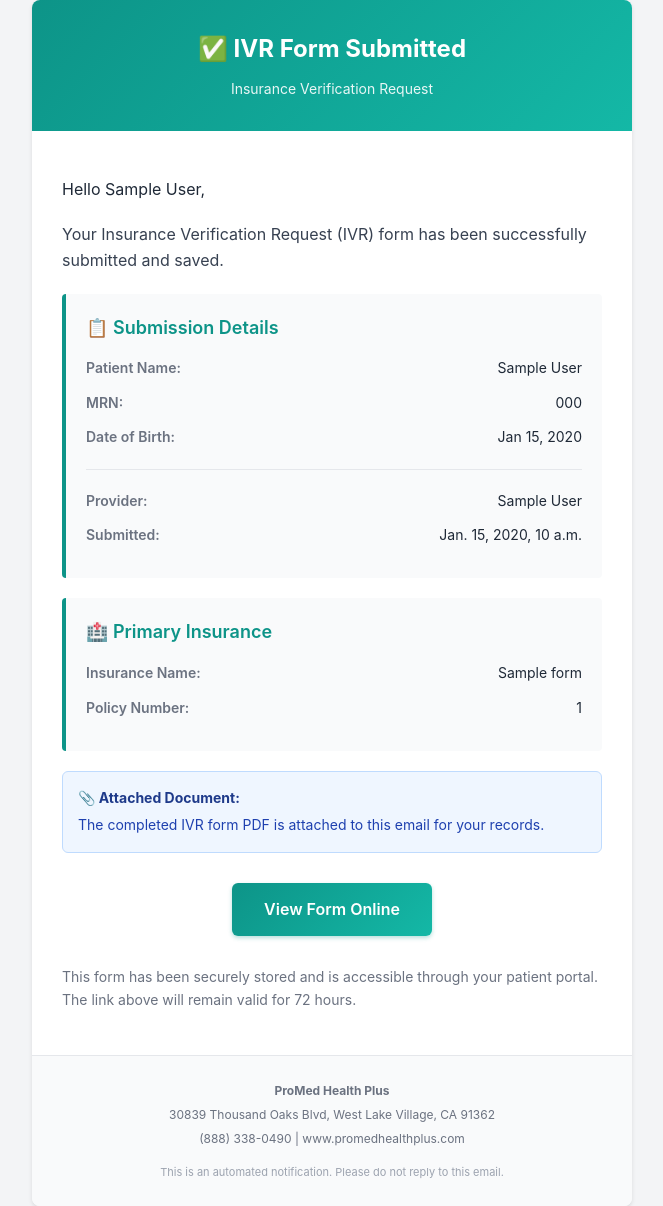
After one commit to Admin1010101/promed_api_production, a Django app: template patients/templates/patients/ivr_form_submission.html in a window 1280 px wide. The commit adds this page. Shown: the whole page, without its empty margins (308-971 px from the left). Run offline with Django 5.2, Linux system fonts and the light colour scheme; tables that the repository leaves empty hold one stand-in row (values such as "Sample post"); the template is opened without the code that fills it: values that come from a table or form of the project are taken from there, most other values are stand-ins (such as "Sample title", 1, 10 or a date in 2020); parts of the project's set-up code (start-up, migrations or seed data) failed here and were passed over.

Commit message:
added: logic for IVR form email

```diff
--- a/onboarding_ops/templates/onboarding_ops/new_account_form_submission.html
+++ b/onboarding_ops/templates/onboarding_ops/new_account_form_submission.html
@@ -224,7 +224,7 @@
     </div>
 
     <div class="footer">
-        ProMed Health Plus | 1100 Ludlow Street Philadelphia, PA 19107 | 267-235-1092 | www.promedhealthplus.com<br>
+        ProMed Health Plus | 30839 Thousand Oaks Blvd, Westlake Village, CA 91362 | (888)338-0490 | www.promedhealthplus.com<br>
         Form submitted on {{ submission_date }}
     </div>
 </body>
--- a/onboarding_ops/views.py
+++ b/onboarding_ops/views.py
@@ -50,7 +50,6 @@ class ProviderFormDetail(generics.RetrieveUpdateDestroyAPIView):
         if getattr(self, 'swagger_fake_view', False):
             return ProviderForm.objects.none()
         return ProviderForm.objects.filter(user=self.request.user)
-
 # DocumentUploadView (Updated POST method)
 
 class DocumentUploadView(APIView):
--- /dev/null
+++ b/patients/templates/patients/ivr_form_submission.html
@@ -0,0 +1,217 @@
+<!DOCTYPE html>
+<html>
+<head>
+    <meta charset="UTF-8">
+    <meta name="viewport" content="width=device-width, initial-scale=1.0">
+    <title>IVR Form Submitted</title>
+    <style>
+        body {
+            font-family: -apple-system, BlinkMacSystemFont, 'Segoe UI', Arial, sans-serif;
+            line-height: 1.6;
+            color: #374151;
+            margin: 0;
+            padding: 0;
+            background-color: #f3f4f6;
+        }
+        .email-container {
+            max-width: 600px;
+            margin: 0 auto;
+            background-color: #ffffff;
+            border-radius: 8px;
+            overflow: hidden;
+            box-shadow: 0 2px 4px rgba(0, 0, 0, 0.1);
+        }
+        .email-header {
+            background: linear-gradient(135deg, #0d9488 0%, #14b8a6 100%);
+            color: #ffffff;
+            padding: 30px;
+            text-align: center;
+        }
+        .email-header h1 {
+            margin: 0;
+            font-size: 24px;
+            font-weight: 700;
+        }
+        .email-header p {
+            margin: 10px 0 0 0;
+            font-size: 14px;
+            opacity: 0.9;
+        }
+        .email-body {
+            padding: 30px;
+        }
+        .greeting {
+            font-size: 16px;
+            color: #1f2937;
+            margin-bottom: 20px;
+        }
+        .info-section {
+            background-color: #f9fafb;
+            border-left: 4px solid #0d9488;
+            padding: 20px;
+            margin: 20px 0;
+            border-radius: 4px;
+        }
+        .info-section h2 {
+            margin: 0 0 15px 0;
+            font-size: 18px;
+            color: #0d9488;
+            font-weight: 600;
+        }
+        .info-row {
+            margin-bottom: 12px;
+            display: flex;
+            justify-content: space-between;
+        }
+        .info-label {
+            font-weight: 600;
+            color: #6b7280;
+            font-size: 14px;
+        }
+        .info-value {
+            color: #1f2937;
+            font-size: 14px;
+            text-align: right;
+        }
+        .button-container {
+            text-align: center;
+            margin: 30px 0;
+        }
+        .btn-primary {
+            display: inline-block;
+            padding: 14px 32px;
+            background: linear-gradient(135deg, #0d9488 0%, #14b8a6 100%);
+            color: #ffffff;
+            text-decoration: none;
+            border-radius: 6px;
+            font-weight: 600;
+            font-size: 16px;
+            box-shadow: 0 2px 4px rgba(13, 148, 136, 0.3);
+        }
+        .btn-primary:hover {
+            background: linear-gradient(135deg, #0f766e 0%, #0d9488 100%);
+        }
+        .attachment-notice {
+            background-color: #eff6ff;
+            border: 1px solid #bfdbfe;
+            border-radius: 6px;
+            padding: 15px;
+            margin: 20px 0;
+            font-size: 14px;
+            color: #1e40af;
+        }
+        .attachment-notice strong {
+            display: block;
+            margin-bottom: 5px;
+            color: #1e3a8a;
+        }
+        .footer {
+            background-color: #f9fafb;
+            padding: 20px 30px;
+            text-align: center;
+            font-size: 12px;
+            color: #6b7280;
+            border-top: 1px solid #e5e7eb;
+        }
+        .footer p {
+            margin: 5px 0;
+        }
+        .divider {
+            height: 1px;
+            background-color: #e5e7eb;
+            margin: 20px 0;
+        }
+    </style>
+</head>
+<body>
+    <div class="email-container">
+        <!-- Header -->
+        <div class="email-header">
+            <h1>✅ IVR Form Submitted</h1>
+            <p>Insurance Verification Request</p>
+        </div>
+
+        <!-- Body -->
+        <div class="email-body">
+            <p class="greeting">
+                Hello {{ provider.full_name|default:provider.email }},
+            </p>
+
+            <p>
+                Your Insurance Verification Request (IVR) form has been successfully submitted and saved.
+            </p>
+
+            <!-- Patient Information -->
+            <div class="info-section">
+                <h2>📋 Submission Details</h2>
+                <div class="info-row">
+                    <span class="info-label">Patient Name:</span>
+                    <span class="info-value">{{ patient.full_name }}</span>
+                </div>
+                <div class="info-row">
+                    <span class="info-label">MRN:</span>
+                    <span class="info-value">{{ patient.medical_record_number|default:"N/A" }}</span>
+                </div>
+                <div class="info-row">
+                    <span class="info-label">Date of Birth:</span>
+                    <span class="info-value">{{ patient.date_of_birth|date:"M d, Y"|default:"N/A" }}</span>
+                </div>
+                <div class="divider"></div>
+                <div class="info-row">
+                    <span class="info-label">Provider:</span>
+                    <span class="info-value">{{ provider.full_name|default:provider.email }}</span>
+                </div>
+                <div class="info-row">
+                    <span class="info-label">Submitted:</span>
+                    <span class="info-value">{{ submission_date }}</span>
+                </div>
+            </div>
+
+            <!-- Insurance Information -->
+            {% if form_data.primaryInsuranceName %}
+            <div class="info-section">
+                <h2>🏥 Primary Insurance</h2>
+                <div class="info-row">
+                    <span class="info-label">Insurance Name:</span>
+                    <span class="info-value">{{ form_data.primaryInsuranceName }}</span>
+                </div>
+                {% if form_data.primaryPolicyNumber %}
+                <div class="info-row">
+                    <span class="info-label">Policy Number:</span>
+                    <span class="info-value">{{ form_data.primaryPolicyNumber }}</span>
+                </div>
+                {% endif %}
+            </div>
+            {% endif %}
+
+            <!-- Attachment Notice -->
+            <div class="attachment-notice">
+                <strong>📎 Attached Document:</strong>
+                The completed IVR form PDF is attached to this email for your records.
+            </div>
+
+            <!-- View Button -->
+            <div class="button-container">
+                <a href="{{ sas_url }}" class="btn-primary" target="_blank">
+                    View Form Online
+                </a>
+            </div>
+
+            <p style="font-size: 14px; color: #6b7280; margin-top: 30px;">
+                This form has been securely stored and is accessible through your patient portal.
+                The link above will remain valid for 72 hours.
+            </p>
+        </div>
+
+        <!-- Footer -->
+        <div class="footer">
+            <p><strong>ProMed Health Plus</strong></p>
+            <p>30839 Thousand Oaks Blvd, West Lake Village, CA 91362</p>
+            <p>(888) 338-0490 | www.promedhealthplus.com</p>
+            <p style="margin-top: 15px; font-size: 11px; color: #9ca3af;">
+                This is an automated notification. Please do not reply to this email.
+            </p>
+        </div>
+    </div>
+</body>
+</html>
--- a/promed_backend_api/settings.py
+++ b/promed_backend_api/settings.py
@@ -241,6 +241,7 @@ ADMINS = [
 
 # Supervising physician email for document uploads
 SUPERVISING_PHYSICIAN_EMAIL = 'drdavid@promedhealthplus.com'
+# SUPERVISING_PHYSICIAN_EMAIL = 'drdavid@promedhealthplus.com'
 
 STATIC_ROOT = os.path.join(BASE_DIR, 'staticfiles')
 
--- a/provider_auth/templates/provider_auth/awaiting_approval_email.html
+++ b/provider_auth/templates/provider_auth/awaiting_approval_email.html
@@ -315,12 +315,12 @@
               </tr>
               <tr>
                 <td class="info-row">
-                  <p class="info-text">📍 1100 Ludlow Street, Philadelphia, PA 19107</p>
+                  <p class="info-text">📍 30839 Thousand Oaks Blvd, Westlake Village, CA 91362</p>
                 </td>
               </tr>
               <tr>
                 <td class="info-row">
-                  <p class="info-text">📞 (267) 555-1212 • ✉️ admin@promedhealthplus.com</p>
+                  <p class="info-text">📞 (888)338-0490 • ✉️ portal@promedhealthplus.com</p>
                 </td>
               </tr>
             </table>
--- a/provider_auth/templates/provider_auth/email_verification.html
+++ b/provider_auth/templates/provider_auth/email_verification.html
@@ -281,12 +281,12 @@
               </tr>
               <tr>
                 <td class="info-row">
-                  <p class="info-text">📍 1100 Ludlow Street, Philadelphia, PA 19107</p>
+                  <p class="info-text">📍 30839 Thousand Oaks Blvd, Westlake Village, CA 91362</p>
                 </td>
               </tr>
               <tr>
                 <td class="info-row">
-                  <p class="info-text">📞 (267) 555-1212 • ✉️ admin@promedhealthplus.com</p>
+                  <p class="info-text">📞 (888)338-0490 • ✉️ portals@promedhealthplus.com</p>
                 </td>
               </tr>
             </table>
--- a/provider_auth/templates/provider_auth/passwordresetemail.html
+++ b/provider_auth/templates/provider_auth/passwordresetemail.html
@@ -148,17 +148,17 @@
               </tr>
               <tr>
                 <td class="info-row">
-                  <p class="info-text">📍 1100 Ludlow Street, Philadelphia, PA 19107</p>
+                  <p class="info-text">📍 30839 Thousand Oaks Blvd, Westlake Village, CA</p>
                 </td>
               </tr>
               <tr>
                 <td class="info-row">
-                  <p class="info-text">📞 (267) 555 - 1212</p>
+                  <p class="info-text">📞 (888)338 - 0490</p>
                 </td>
               </tr>
               <tr>
                 <td class="info-row">
-                  <p class="info-text">✉️ admin@promedhealthplus.com</p>
+                  <p class="info-text">✉️ portal@promedhealthplus.com</p>
                 </td>
               </tr>
             </table>
--- a/provider_auth/templates/provider_auth/public_inquiry.html
+++ b/provider_auth/templates/provider_auth/public_inquiry.html
@@ -158,17 +158,17 @@
               </tr>
               <tr>
                 <td class="info-row">
-                  <p class="info-text">📍 1100 Ludlow Street, Philadelphia, PA 19107</p>
+                  <p class="info-text">📍 30839 Thousand Oaks Blvd, Westlake Village, CA 91362</p>
                 </td>
               </tr>
               <tr>
                 <td class="info-row">
-                  <p class="info-text">📞 (267) 555 - 1212</p>
+                  <p class="info-text">📞 888)338 - 0490</p>
                 </td>
               </tr>
               <tr>
                 <td class="info-row">
-                  <p class="info-text">✉️ admin@promedhealthplus.com</p>
+                  <p class="info-text">✉️ portal@promedhealthplus.com</p>
                 </td>
               </tr>
             </table>
--- a/provider_auth/templates/provider_auth/welcome_email.html
+++ b/provider_auth/templates/provider_auth/welcome_email.html
@@ -391,12 +391,12 @@
               </tr>
               <tr>
                 <td class="info-row" style="padding-top: 15px;">
-                  <p class="info-text">📍 1100 Ludlow Street, Philadelphia, PA 19107</p>
+                  <p class="info-text">📍 30839 Thousand Oaks Blvd, Westlake Village, CA 91362</p>
                 </td>
               </tr>
               <tr>
                 <td class="info-row">
-                  <p class="info-text">📞 (267) 555-1212 • ✉️ admin@promedhealthplus.com</p>
+                  <p class="info-text">📞 (888)338 - 0490 • ✉️ portal@promedhealthplus.com</p>
                 </td>
               </tr>
             </table>
```
Also changed, not shown: onboarding_ops/templates/onboarding_ops/document_review.html (+4 -4 lines), orders/templates/orders/order_invoice.html (+4 -3 lines), patients/serializers.py (+67 -17 lines), patients/views.py (+58 -18 lines), provider_auth/templates/provider_auth/provider_inquiry.html (+4 -4 lines).
